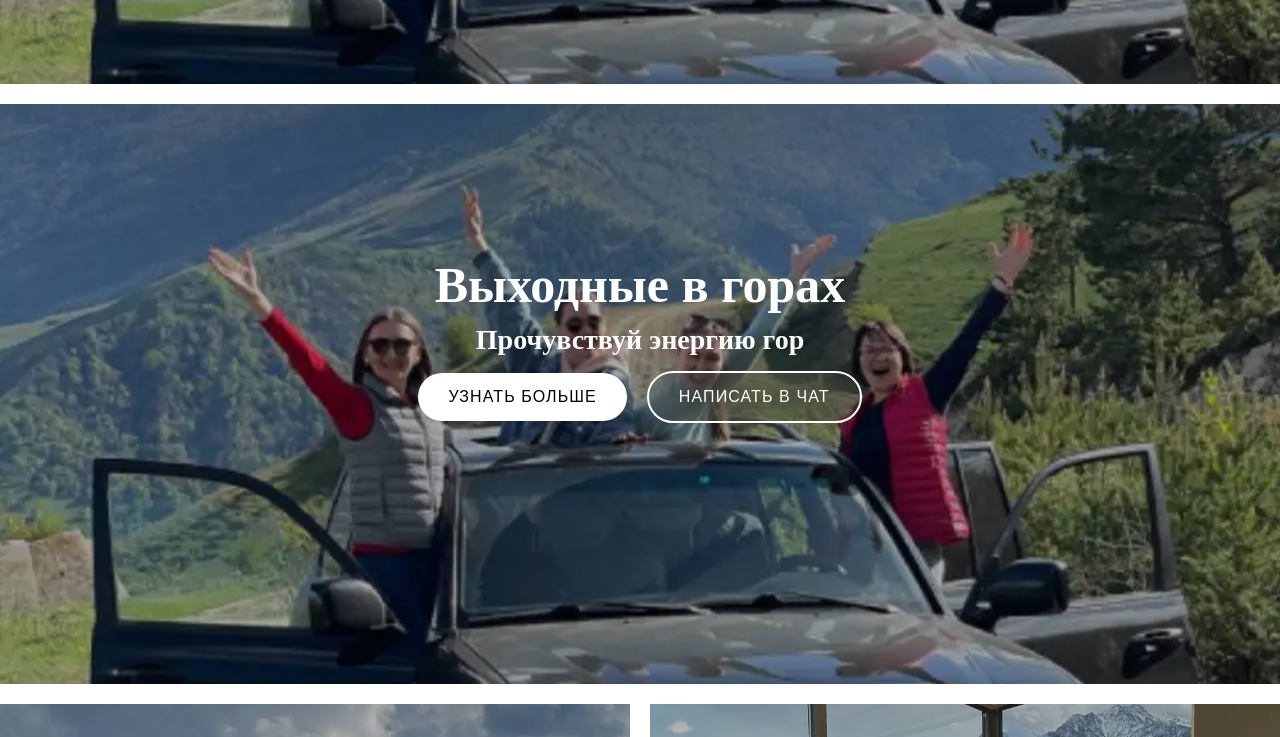
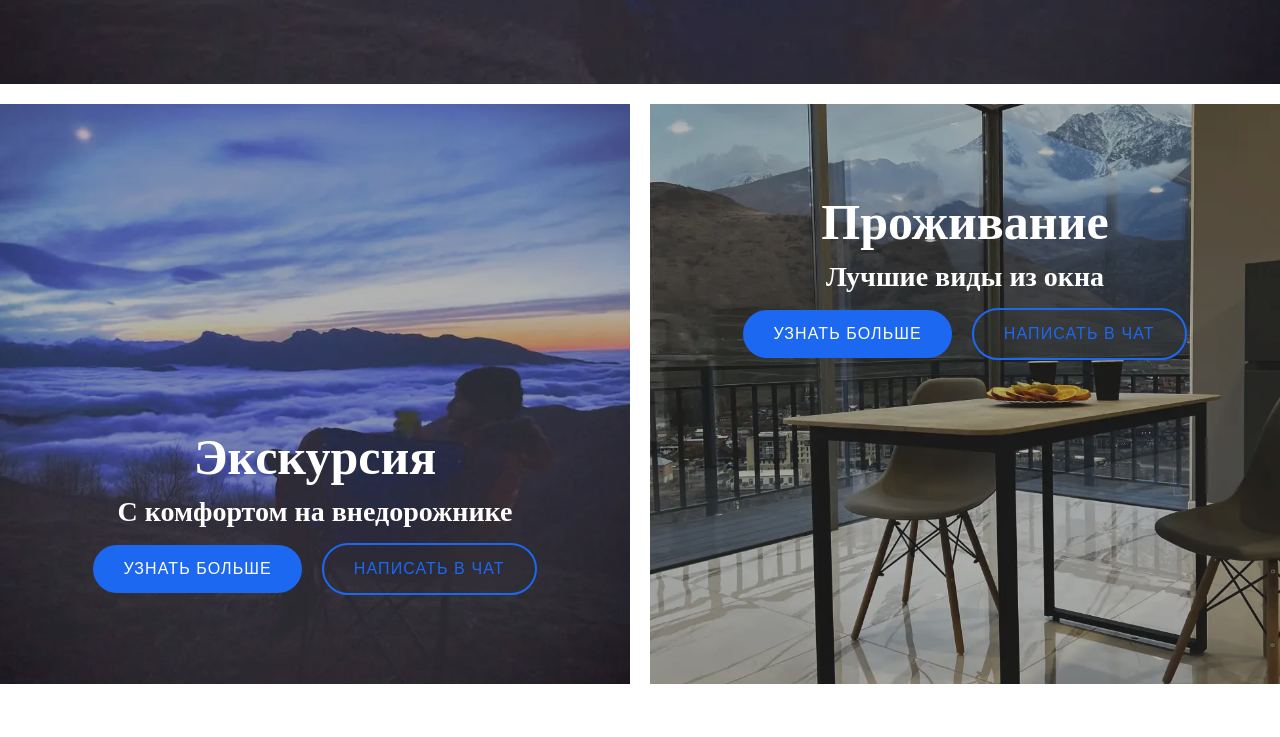
Before and after one commit to maratakoev/alania-voyage-nuxt3, a Nuxt app: page / in a window 1280 px wide. Shown: the part 566-1303 px from the top of the page. Built offline with nearby package versions, Linux system fonts and the light colour scheme.

Commit message:
убрано одно видео

```diff
--- a/components/header/Header.vue
+++ b/components/header/Header.vue
@@ -7,17 +7,14 @@
             <img :src="logo"
               alt="Logo"
               class="header__logo"
-              @mouseenter="hideSubMenu"
             >
           </router-link>
         </span>
         <router-link
-        @click="hideSubMenu"
           v-for="(item, index) in menuItems"
           :key="index"
           class="header__item"
           :to="item.route"
-          @mouseenter="showSubMenu(index)"
         >{{ item.label }}
         </router-link>
         <burger></burger>
@@ -28,7 +25,6 @@
 </template>
 
 <script setup>
-import { ref, computed } from 'vue';
 import Burger from '../buttons/Burger.vue';
 
 // Получаем данные от родителя через props
@@ -37,7 +33,6 @@ const props = defineProps({
   menuItems: Array,  // Пункты меню
 });
 
-const isSubMenuActive = ref(false);
 
 const emit = defineEmits();
 </script>
--- a/components/header/MobileMenu.vue
+++ b/components/header/MobileMenu.vue
@@ -8,7 +8,6 @@
             <img :src="logo"
               alt="Logo"
               class="mobile-menu__img"
-              @mouseenter="hideSubMenu"
               v-if="!isOpen">
 
 
--- a/pages/index.vue
+++ b/pages/index.vue
@@ -14,92 +14,10 @@
 
     >
     <template #image>
-          <picture>
-            <!-- WebP форматы -->
-            <source
-              srcset="
-                /images/zgid-480.webp 480w,
-                /images/zgid-768.webp 768w,
-                /images/zgid-960.webp 960w
-              "
-              sizes="(max-width: 480px) 480px,
-                      (max-width: 768px) 768px,
-                      960px"
-              type="image/webp"
-            >
-
-            <!-- JPEG fallback -->
-            <source
-              srcset="
-                /images/zgid-480.jpg 480w,
-                /images/zgid-768.jpg 768w,
-                /images/zgid-960.jpg 960w
-              "
-              sizes="(max-width: 480px) 480px,
-                      (max-width: 768px) 768px,
-                      960px"
-              type="image/jpeg"
-            >
-
-            <!-- Fallback <img> -->
           <img
-              src="/images/zgid-960.jpg"
-              alt="Экскурсии по Осетии на Внедорожнике"
           loading="lazy"
           decoding="async"
-              class="main-content__image-small">
-          </picture>
-        </template>
-    </MainContent>
-    </section>
-
-    <section aria-label="Отдых в горах">
-      <MainContent
-      :buttonFontColor="black"
-      :buttonColor="white"
-      :marginTop="-110"
-      title="Выходные в горах"
-      sub-title="Прочувствуй энергию гор"
-      :modalData="modalData[1]"
-      :lazyLoad="true"
-      :ButtonSecText="ButtonSecText"
-    >
-    <template #image>
-          <picture>
-            <!-- WebP форматы -->
-            <source
-              srcset="
-                /images/zgid-480.webp 480w,
-                /images/zgid-768.webp 768w,
-                /images/zgid-960.webp 960w
-              "
-              sizes="(max-width: 480px) 480px,
-                      (max-width: 768px) 768px,
-                      960px"
-              type="image/webp"
-            >
-
-            <!-- JPEG fallback -->
-            <source
-              srcset="
-                /images/zgid-480.jpg 480w,
-                /images/zgid-768.jpg 768w,
-                /images/zgid-960.jpg 960w
-              "
-              sizes="(max-width: 480px) 480px,
-                      (max-width: 768px) 768px,
-                      960px"
-              type="image/jpeg"
-            >
-
-            <!-- Fallback <img> -->
-            <img
-              src="/images/zgid-960.jpg"
-              alt="Экскурсии по Осетии на Внедорожнике"
-              loading="lazy"
-              decoding="async"
-              class="main-content__image-small">
-          </picture>
+          src="/images/insta.webp" alt="Фото тур в Осетию" class="main-content__image-small">
         </template>
     </MainContent>
     </section>
@@ -117,41 +35,10 @@
 
         >
         <template #image>
-          <picture>
-            <!-- WebP форматы -->
-            <source
-              srcset="
-                /images/zgid-480.webp 480w,
-                /images/zgid-768.webp 768w,
-                /images/zgid-960.webp 960w
-              "
-              sizes="(max-width: 480px) 480px,
-                      (max-width: 768px) 768px,
-                      960px"
-              type="image/webp"
-            >
-
-            <!-- JPEG fallback -->
-            <source
-              srcset="
-                /images/zgid-480.jpg 480w,
-                /images/zgid-768.jpg 768w,
-                /images/zgid-960.jpg 960w
-              "
-              sizes="(max-width: 480px) 480px,
-                      (max-width: 768px) 768px,
-                      960px"
-              type="image/jpeg"
-            >
-
-            <!-- Fallback <img> -->
           <img
-              src="/images/zgid-960.jpg"
-              alt="Экскурсии по Осетии на Внедорожнике"
           loading="lazy"
           decoding="async"
-              class="main-content__image-small">
-          </picture>
+          src="/images/insta.webp" alt="Фото тур в Осетию" class="main-content__image-small">
         </template>
 
 
```
Lines whose indentation alone changed are shown as unchanged.
